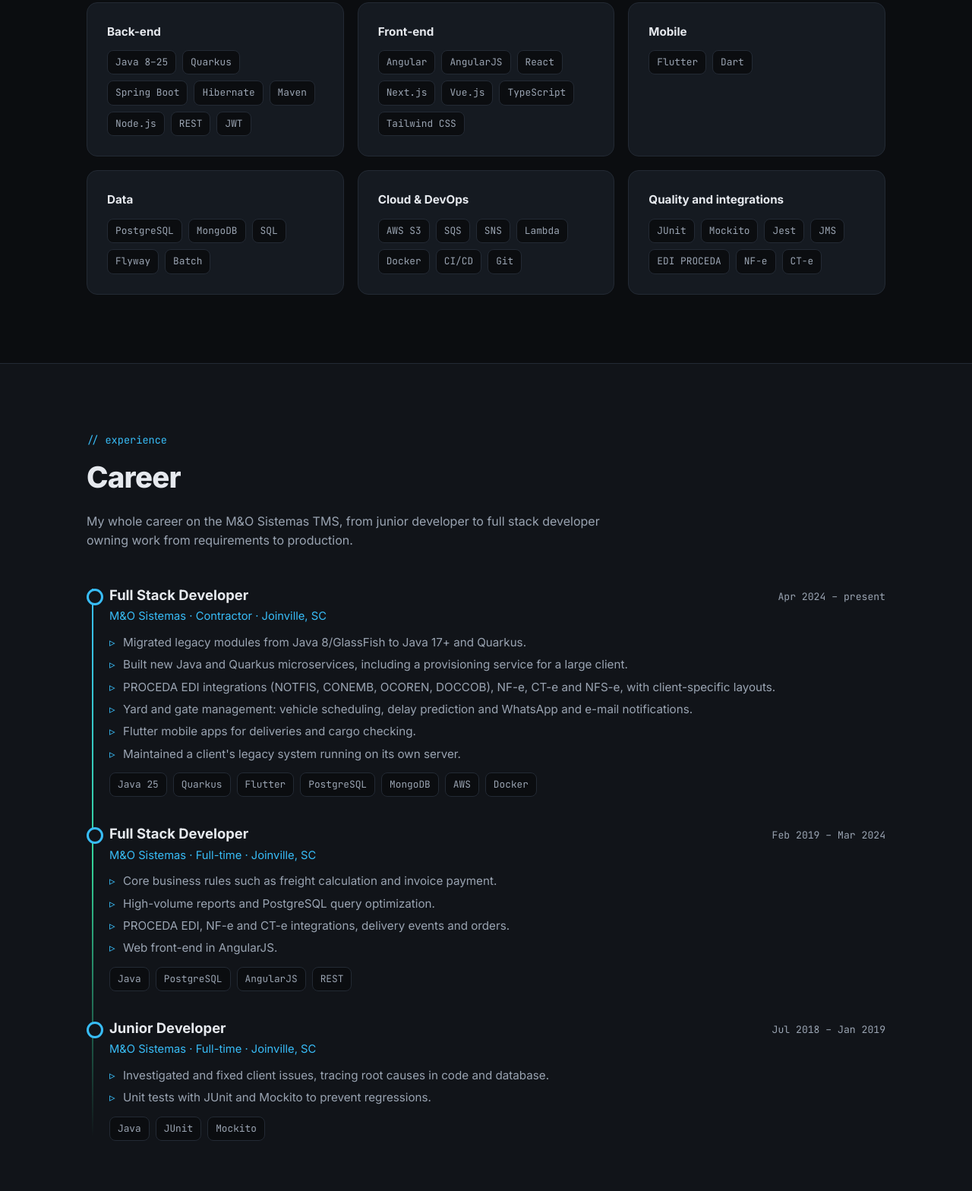
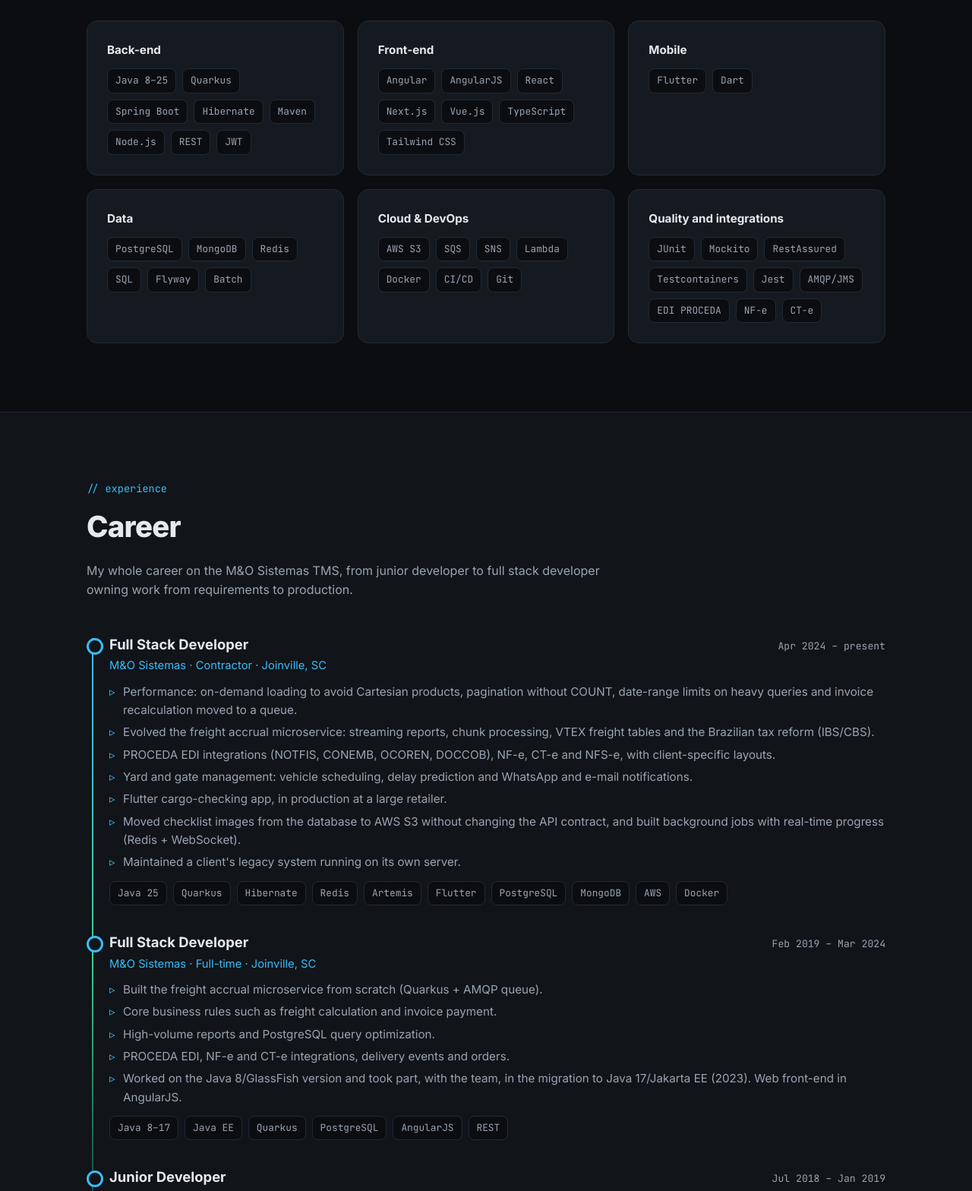
Before and after one commit to Jean8791/Jean8791.github.io, a plain HTML site: page index.html in a window 1280 px wide. Shown: the part 2017-3585 px from the top of the page at 76% size. Drawn offline with Linux system fonts and the light colour scheme.

Commit message:
Atualiza experiência e stack do portfólio

```diff
--- a/index.html
+++ b/index.html
@@ -207,12 +207,12 @@
   <div class="wrap">
     <p class="section__kicker">// <span class="pt">sobre</span><span class="en" lang="en">about</span></p>
     <h2 class="section__title"><span class="pt">O que eu faço</span><span class="en" lang="en">What I do</span></h2>
-    <p class="section__lead"><span class="pt">Comecei como programador júnior e cresci dentro do mesmo produto, passando por módulos críticos como cálculo de frete e pagamento de faturas. Hoje crio serviços novos, conduzo migração de legado e cuido de sistemas em produção de ponta a ponta.</span><span class="en" lang="en">I started as a junior developer and grew within the same product, working on critical modules such as freight calculation and invoice payment. Today I build new services, lead legacy migrations and own production systems end to end.</span></p>
+    <p class="section__lead"><span class="pt">Comecei como programador júnior e cresci dentro do mesmo produto, passando por módulos críticos como cálculo de frete e pagamento de faturas. Hoje crio serviços novos, resolvo problemas de performance e cuido de sistemas em produção de ponta a ponta.</span><span class="en" lang="en">I started as a junior developer and grew within the same product, working on critical modules such as freight calculation and invoice payment. Today I build new services, fix performance issues and own production systems end to end.</span></p>
     <div class="cards">
       <div class="card reveal">
         <div class="card__icon"><svg viewBox="0 0 24 24" fill="none" stroke="currentColor" stroke-width="2" stroke-linecap="round" stroke-linejoin="round"><rect x="2" y="3" width="20" height="6" rx="2"/><rect x="2" y="15" width="20" height="6" rx="2"/><path d="M6 6h.01M6 18h.01"/></svg></div>
         <h3><span class="pt">Backend e microsserviços</span><span class="en" lang="en">Backend and microservices</span></h3>
-        <p><span class="pt">APIs REST e microsserviços em Java 25 e Quarkus, com mensageria (JMS, AWS SQS e SNS), PostgreSQL e MongoDB.</span><span class="en" lang="en">REST APIs and microservices in Java 25 and Quarkus, with messaging (JMS, AWS SQS and SNS), PostgreSQL and MongoDB.</span></p>
+        <p><span class="pt">APIs REST e microsserviços em Java 25 e Quarkus, com Hibernate, PostgreSQL, Redis e MongoDB, e mensageria AMQP (Apache Artemis) e AWS SQS/SNS.</span><span class="en" lang="en">REST APIs and microservices in Java 25 and Quarkus, with Hibernate, PostgreSQL, Redis and MongoDB, and messaging over AMQP (Apache Artemis) and AWS SQS/SNS.</span></p>
       </div>
       <div class="card reveal">
         <div class="card__icon"><svg viewBox="0 0 24 24" fill="none" stroke="currentColor" stroke-width="2" stroke-linecap="round" stroke-linejoin="round"><path d="M7 7h10v10"/><path d="M7 17 17 7"/><path d="M17 17H7V7"/></svg></div>
@@ -221,13 +221,13 @@
       </div>
       <div class="card reveal">
         <div class="card__icon"><svg viewBox="0 0 24 24" fill="none" stroke="currentColor" stroke-width="2" stroke-linecap="round" stroke-linejoin="round"><path d="M21 12a9 9 0 1 1-3-6.7"/><path d="M21 4v5h-5"/></svg></div>
-        <h3><span class="pt">Modernização de legado</span><span class="en" lang="en">Legacy modernization</span></h3>
-        <p><span class="pt">Migração de módulos de Java 8 e GlassFish para Java 17+ e Quarkus, com ganho de performance e infraestrutura mais leve.</span><span class="en" lang="en">Migrating modules from Java 8 and GlassFish to Java 17+ and Quarkus, improving performance and slimming down infrastructure.</span></p>
+        <h3><span class="pt">Modernização e performance</span><span class="en" lang="en">Modernization and performance</span></h3>
+        <p><span class="pt">Participei, com o time, da migração de Java 8/GlassFish para Java 17/Jakarta e Quarkus. Hoje otimizo consultas e relatórios de alto volume com streaming, lotes e processamento assíncrono.</span><span class="en" lang="en">Took part, with the team, in the migration from Java 8/GlassFish to Java 17/Jakarta and Quarkus. Today I optimize queries and high-volume reports with streaming, batching and async processing.</span></p>
       </div>
       <div class="card reveal">
         <div class="card__icon"><svg viewBox="0 0 24 24" fill="none" stroke="currentColor" stroke-width="2" stroke-linecap="round" stroke-linejoin="round"><rect x="6" y="2" width="12" height="20" rx="2"/><path d="M11 18h2"/></svg></div>
         <h3><span class="pt">Web e mobile</span><span class="en" lang="en">Web and mobile</span></h3>
-        <p><span class="pt">Aplicativos de entregas e de conferência de carga em Flutter, e interfaces web em Angular, React e Next.js.</span><span class="en" lang="en">Delivery and cargo-checking apps in Flutter, and web interfaces in Angular, React and Next.js.</span></p>
+        <p><span class="pt">App de conferência de carga em Flutter, em produção, e interfaces web em AngularJS, Angular, React e Next.js.</span><span class="en" lang="en">A cargo-checking app in Flutter, in production, and web interfaces in AngularJS, Angular, React and Next.js.</span></p>
       </div>
     </div>
   </div>
@@ -242,9 +242,9 @@
       <div class="card stack__group reveal"><h3>Back-end</h3><div class="chips"><span class="chip">Java 8–25</span><span class="chip">Quarkus</span><span class="chip">Spring Boot</span><span class="chip">Hibernate</span><span class="chip">Maven</span><span class="chip">Node.js</span><span class="chip">REST</span><span class="chip">JWT</span></div></div>
       <div class="card stack__group reveal"><h3>Front-end</h3><div class="chips"><span class="chip">Angular</span><span class="chip">AngularJS</span><span class="chip">React</span><span class="chip">Next.js</span><span class="chip">Vue.js</span><span class="chip">TypeScript</span><span class="chip">Tailwind CSS</span></div></div>
       <div class="card stack__group reveal"><h3>Mobile</h3><div class="chips"><span class="chip">Flutter</span><span class="chip">Dart</span></div></div>
-      <div class="card stack__group reveal"><h3><span class="pt">Dados</span><span class="en" lang="en">Data</span></h3><div class="chips"><span class="chip">PostgreSQL</span><span class="chip">MongoDB</span><span class="chip">SQL</span><span class="chip">Flyway</span><span class="chip">Batch</span></div></div>
+      <div class="card stack__group reveal"><h3><span class="pt">Dados</span><span class="en" lang="en">Data</span></h3><div class="chips"><span class="chip">PostgreSQL</span><span class="chip">MongoDB</span><span class="chip">Redis</span><span class="chip">SQL</span><span class="chip">Flyway</span><span class="chip">Batch</span></div></div>
       <div class="card stack__group reveal"><h3>Cloud &amp; DevOps</h3><div class="chips"><span class="chip">AWS S3</span><span class="chip">SQS</span><span class="chip">SNS</span><span class="chip">Lambda</span><span class="chip">Docker</span><span class="chip">CI/CD</span><span class="chip">Git</span></div></div>
-      <div class="card stack__group reveal"><h3><span class="pt">Qualidade e integrações</span><span class="en" lang="en">Quality and integrations</span></h3><div class="chips"><span class="chip">JUnit</span><span class="chip">Mockito</span><span class="chip">Jest</span><span class="chip">JMS</span><span class="chip">EDI PROCEDA</span><span class="chip">NF-e</span><span class="chip">CT-e</span></div></div>
+      <div class="card stack__group reveal"><h3><span class="pt">Qualidade e integrações</span><span class="en" lang="en">Quality and integrations</span></h3><div class="chips"><span class="chip">JUnit</span><span class="chip">Mockito</span><span class="chip">RestAssured</span><span class="chip">Testcontainers</span><span class="chip">Jest</span><span class="chip">AMQP/JMS</span><span class="chip">EDI PROCEDA</span><span class="chip">NF-e</span><span class="chip">CT-e</span></div></div>
     </div>
   </div>
 </section>
@@ -259,25 +259,27 @@
         <div class="tl__head"><h3 class="tl__role">Full Stack Developer</h3><span class="tl__date"><span class="pt">abr 2024 – atual</span><span class="en" lang="en">Apr 2024 – present</span></span></div>
         <div class="tl__org">M&amp;O Sistemas · <span class="pt">Terceirizado</span><span class="en" lang="en">Contractor</span> · Joinville, SC</div>
         <ul>
-          <li><span class="pt">Migração de módulos legados de Java 8/GlassFish para Java 17+ e Quarkus.</span><span class="en" lang="en">Migrated legacy modules from Java 8/GlassFish to Java 17+ and Quarkus.</span></li>
-          <li><span class="pt">Novos microsserviços em Java e Quarkus, entre eles o de provisionamento para um cliente de grande porte.</span><span class="en" lang="en">Built new Java and Quarkus microservices, including a provisioning service for a large client.</span></li>
+          <li><span class="pt">Performance: carga sob demanda contra produto cartesiano, paginação sem COUNT, limite de período em consultas pesadas e recálculo de fatura movido para fila.</span><span class="en" lang="en">Performance: on-demand loading to avoid Cartesian products, pagination without COUNT, date-range limits on heavy queries and invoice recalculation moved to a queue.</span></li>
+          <li><span class="pt">Evolução do microsserviço de provisionamento contábil de frete: relatórios em streaming, processamento em chunks, tabelas de frete VTEX e reforma tributária (IBS/CBS).</span><span class="en" lang="en">Evolved the freight accrual microservice: streaming reports, chunk processing, VTEX freight tables and the Brazilian tax reform (IBS/CBS).</span></li>
           <li><span class="pt">Integrações EDI PROCEDA (NOTFIS, CONEMB, OCOREN, DOCCOB), NF-e, CT-e e NFS-e, com layouts por cliente.</span><span class="en" lang="en">PROCEDA EDI integrations (NOTFIS, CONEMB, OCOREN, DOCCOB), NF-e, CT-e and NFS-e, with client-specific layouts.</span></li>
           <li><span class="pt">Gestão de pátio e portaria: agendamento de veículos, previsão de atrasos e avisos por WhatsApp e e-mail.</span><span class="en" lang="en">Yard and gate management: vehicle scheduling, delay prediction and WhatsApp and e-mail notifications.</span></li>
-          <li><span class="pt">Apps mobile de entregas e de conferência de carga em Flutter.</span><span class="en" lang="en">Flutter mobile apps for deliveries and cargo checking.</span></li>
+          <li><span class="pt">App Flutter de conferência de carga, em produção num varejista de grande porte.</span><span class="en" lang="en">Flutter cargo-checking app, in production at a large retailer.</span></li>
+          <li><span class="pt">Imagens do checklist migradas do banco para o AWS S3 sem mudar o contrato da API, e processos em background com progresso em tempo real (Redis + WebSocket).</span><span class="en" lang="en">Moved checklist images from the database to AWS S3 without changing the API contract, and built background jobs with real-time progress (Redis + WebSocket).</span></li>
           <li><span class="pt">Sustentação de um cliente com sistema legado em servidor próprio.</span><span class="en" lang="en">Maintained a client's legacy system running on its own server.</span></li>
         </ul>
-        <div class="chips"><span class="chip">Java 25</span><span class="chip">Quarkus</span><span class="chip">Flutter</span><span class="chip">PostgreSQL</span><span class="chip">MongoDB</span><span class="chip">AWS</span><span class="chip">Docker</span></div>
+        <div class="chips"><span class="chip">Java 25</span><span class="chip">Quarkus</span><span class="chip">Hibernate</span><span class="chip">Redis</span><span class="chip">Artemis</span><span class="chip">Flutter</span><span class="chip">PostgreSQL</span><span class="chip">MongoDB</span><span class="chip">AWS</span><span class="chip">Docker</span></div>
       </div>
       <div class="tl__item reveal">
         <div class="tl__head"><h3 class="tl__role">Full Stack Developer</h3><span class="tl__date"><span class="pt">fev 2019 – mar 2024</span><span class="en" lang="en">Feb 2019 – Mar 2024</span></span></div>
         <div class="tl__org">M&amp;O Sistemas · <span class="pt">Tempo integral</span><span class="en" lang="en">Full-time</span> · Joinville, SC</div>
         <ul>
+          <li><span class="pt">Criei do zero o microsserviço de provisionamento contábil de frete (Quarkus + fila AMQP).</span><span class="en" lang="en">Built the freight accrual microservice from scratch (Quarkus + AMQP queue).</span></li>
           <li><span class="pt">Regras centrais do sistema, como cálculo de frete e pagamento de faturas.</span><span class="en" lang="en">Core business rules such as freight calculation and invoice payment.</span></li>
           <li><span class="pt">Relatórios com alto volume de dados e otimização de consultas no PostgreSQL.</span><span class="en" lang="en">High-volume reports and PostgreSQL query optimization.</span></li>
           <li><span class="pt">Integrações EDI PROCEDA, NF-e e CT-e, ocorrências de entrega e pedidos.</span><span class="en" lang="en">PROCEDA EDI, NF-e and CT-e integrations, delivery events and orders.</span></li>
-          <li><span class="pt">Front-end web em AngularJS.</span><span class="en" lang="en">Web front-end in AngularJS.</span></li>
+          <li><span class="pt">Desenvolvi na versão Java 8/GlassFish e participei, com o time, da migração para Java 17/Jakarta EE (2023). Front-end web em AngularJS.</span><span class="en" lang="en">Worked on the Java 8/GlassFish version and took part, with the team, in the migration to Java 17/Jakarta EE (2023). Web front-end in AngularJS.</span></li>
         </ul>
-        <div class="chips"><span class="chip">Java</span><span class="chip">PostgreSQL</span><span class="chip">AngularJS</span><span class="chip">REST</span></div>
+        <div class="chips"><span class="chip">Java 8–17</span><span class="chip">Java EE</span><span class="chip">Quarkus</span><span class="chip">PostgreSQL</span><span class="chip">AngularJS</span><span class="chip">REST</span></div>
       </div>
       <div class="tl__item reveal">
         <div class="tl__head"><h3 class="tl__role"><span class="pt">Programador Júnior</span><span class="en" lang="en">Junior Developer</span></h3><span class="tl__date"><span class="pt">jul 2018 – jan 2019</span><span class="en" lang="en">Jul 2018 – Jan 2019</span></span></div>
```
